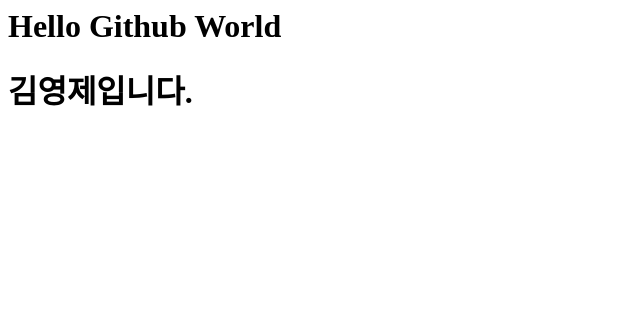
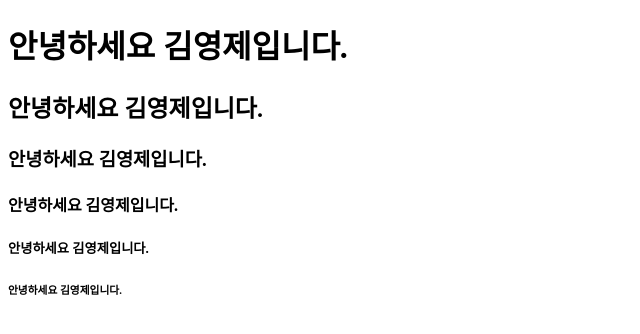
Before and after one commit to qsefdw/first, a plain HTML site: page index.html in a window 1280 px wide. Shown: the whole page, without its empty margins (0-640 px from the left). Drawn offline with Linux system fonts and the light colour scheme.

Commit message:
(수정) index.html 파일 내용 수정

```diff
--- a/index.html
+++ b/index.html
@@ -1,3 +1,16 @@
-<h1>Hello Github World</h1>
-
-<h1> 김영제입니다.</h1>
+<!DOCTYPE html>
+<html lang="en">
+<head>
+    <meta charset="UTF-8">
+    <meta name="viewport" content="width=device-width, initial-scale=1.0">
+    <title>김영제</title>
+</head>
+<body>
+    <h1>안녕하세요 김영제입니다.</h1>
+    <h2>안녕하세요 김영제입니다.</h2>
+    <h3>안녕하세요 김영제입니다.</h3>
+    <h4>안녕하세요 김영제입니다.</h4>
+    <h5>안녕하세요 김영제입니다.</h5>
+    <h6>안녕하세요 김영제입니다.</h6>
+</body>
+</html>
```
